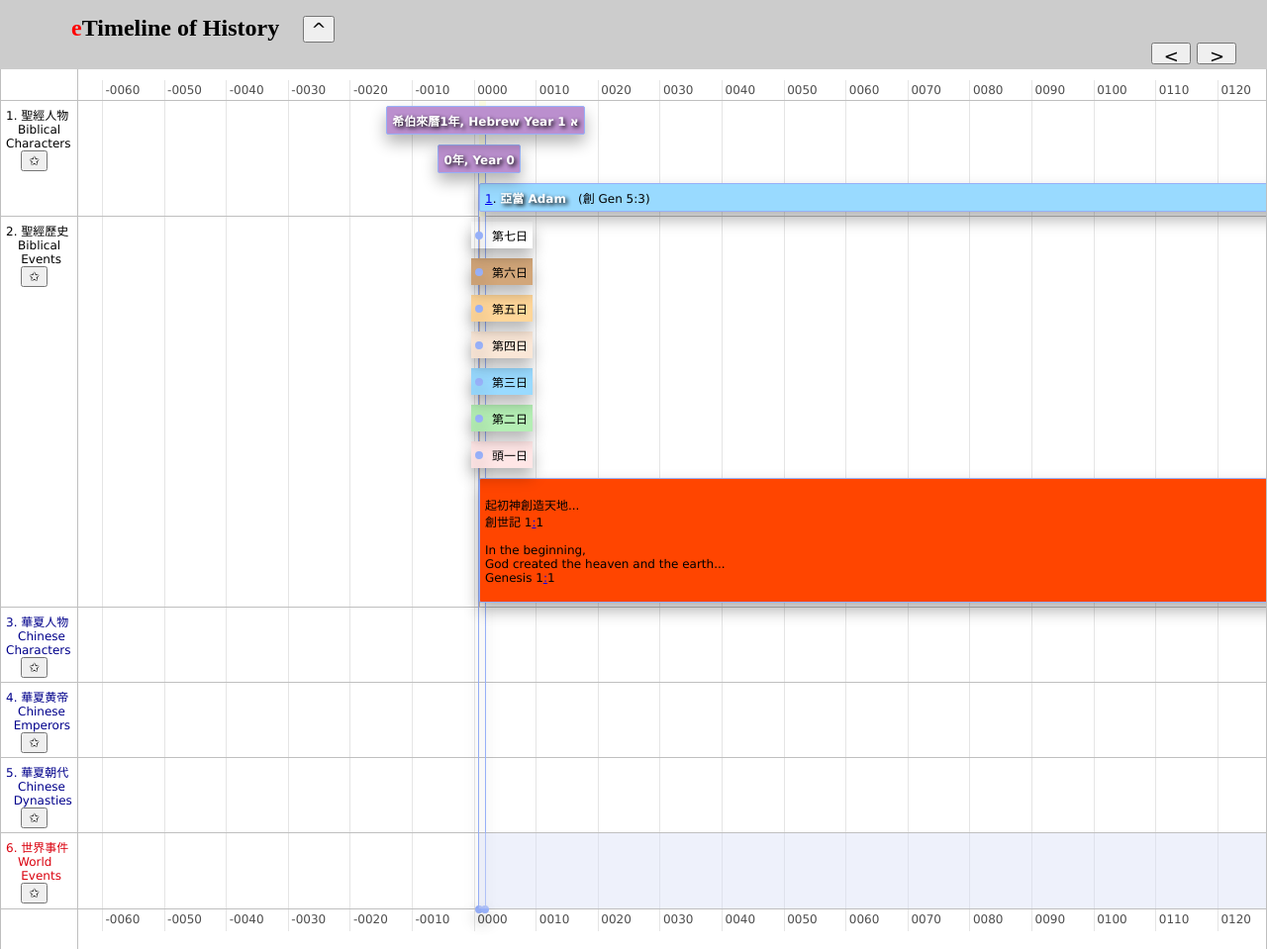
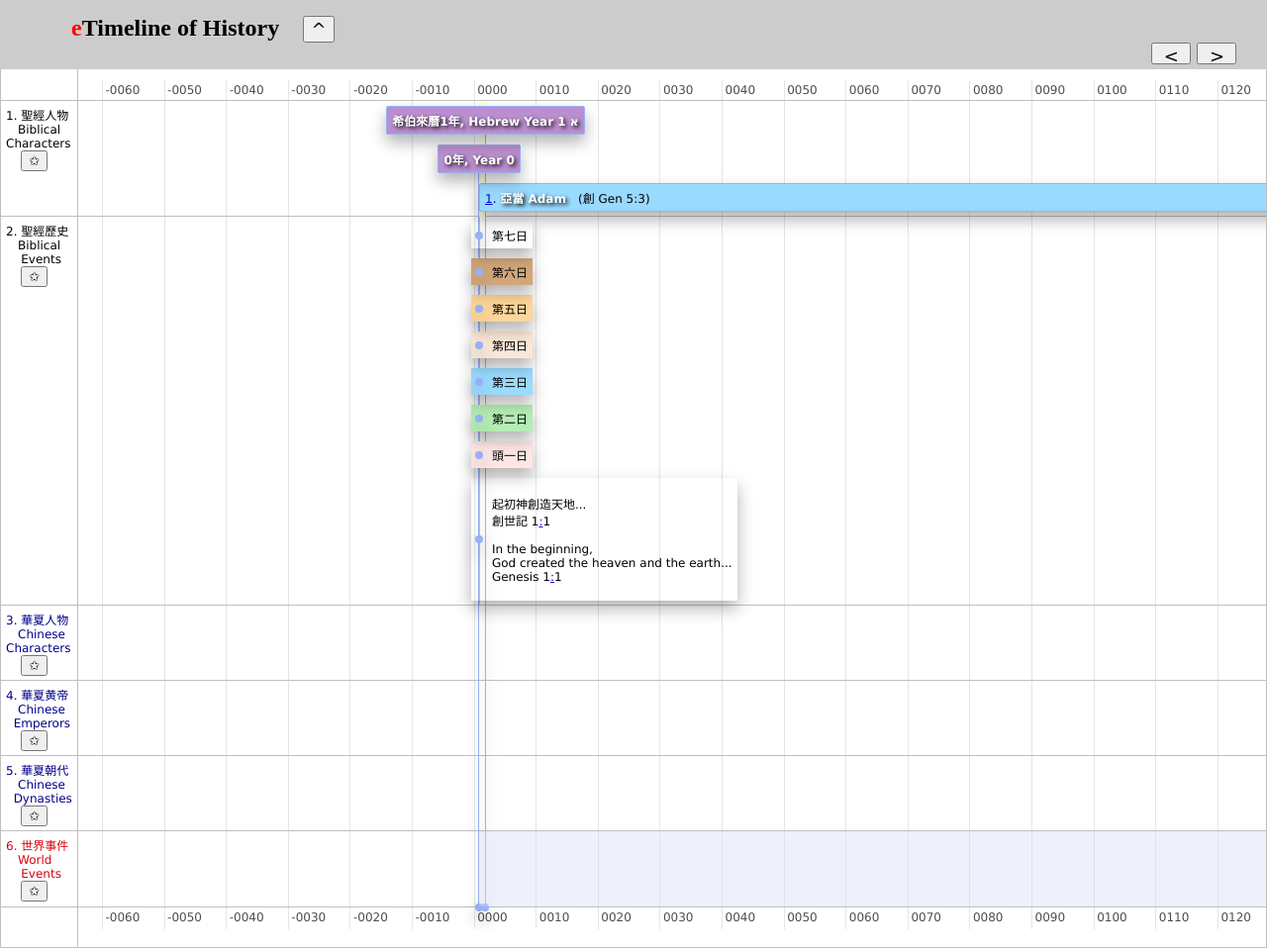
Before and after one commit to jadelion02/etimelineofhistory-BAK2, a plain HTML site: page index.html in a window 1280 px wide. Shown: the top 959 px of the page at 99% size. Drawn offline with Linux system fonts and the light colour scheme.

Commit message:
Update index.html

```diff
--- a/index.html
+++ b/index.html
@@ -987,7 +987,7 @@ var _0x7eda=["\x67\x65\x74\x57\x69\x6E\x64\x6F\x77","\x65\x6E\x64","\x73\x74\x61
     //BACKGROUND
   //{id: 'A', content: '<p>起初神創造天地...<br>創世記 1:1<br><br>In the beginning, <br>God created the heaven and the earth...</br>Genesis 1:1<br></p>', start: '0000-10-07T04:00:00', end: '-0000', type: 'point', group: 2, className: ''},
   //{id: 'A1', content: '<p>起初神創造天地...<br><a href="Creation.htm" target="_blank">創</a>世記 1:1 <br><br>In the beginning, <br>God created the heaven and the earth...</br><a href="eTimeline of Creation.htm" target="_blank">G</a>enesis 1:1<br></p>', start: '0000-10-07T04:00:00', end: '-0000', type: 'point', group: 2, className: ''},
-    {id: 'A1', content: '<p>起初神創造天地...<br>創世記 1<a href="Creation.htm" target="_blank">:</a>1<br><br>In the beginning, <br>God created the heaven and the earth...</br>Genesis 1<a href="Creation.htm" target="_blank">:</a>1<br></p>', editable: false, editable: false, start: '0000-10-07T04:00:00', end: '-0000', group: 2, className: ''},
+    {id: 'A1', content: '<p>起初神創造天地...<br>創世記 1<a href="Creation.htm" target="_blank">:</a>1<br><br>In the beginning, <br>God created the heaven and the earth...</br>Genesis 1<a href="Creation.htm" target="_blank">:</a>1<br></p>', editable: false, editable: false, start: '0000-10-07T04:00:00', end: '-0000', type: 'point', group: 2, className: ''},
     {id: 'A2', content: '頭一日', editable: false,start: '0000-10-07T04:00:00', end: '0000-10-08', title:'地是空虛混沌. 淵面黑暗. 神的靈運行在水面上. <br>神說, 要有光, 就有了光. <br>神看光是好的, 就把光暗分開了. <br>神稱光為晝, 稱暗為夜. <br>有晚上, 有早晨, 這是頭一日.', type: 'point', group: 2, className: 'pink'},
     {id: 'A21', content: '', start: '0000-10-07T04:00:00', end: '0000-10-08', type: 'background', group: 2, className: 'pink'},
     {id: 'A3', content: '第二日', editable: false,start: '0000-10-08', end: '0000-10-09', title:'神說, 諸水之間要有空氣, 將水分為上下.<br>神就造出空氣, 將空氣以下的水,  空氣以上的水分開了. 事就這樣成了. <br>神稱空氣為天. 有晚上, 有早晨, 是第二日.', type: 'point', group: 2, className: 'green'},
```
